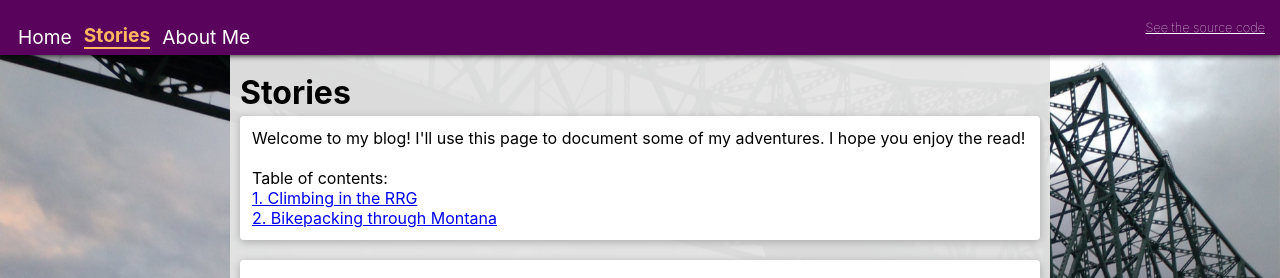
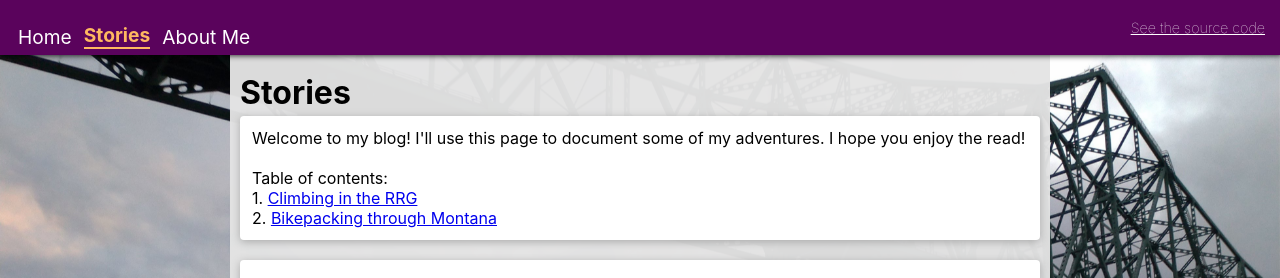
Before and after one commit to harkinsmax/max-personal-site, a React (Create React App) app in the folder max-site/: page /blog in a window 1280 px wide. Shown: the top 278 px of the page. Built offline with nearby package versions, Linux system fonts and the light colour scheme.

Commit message:
style tweaks

```diff
--- a/max-site/src/components/blog/blog.tsx
+++ b/max-site/src/components/blog/blog.tsx
@@ -26,7 +26,7 @@ const Blog: FC = () => {
       <div>Welcome to my blog! I'll use this page to document some of my adventures. I hope you enjoy the read!<br /><br /></div>
       <div>Table of contents:</div>
       {posts.map((post, index) => {
-        return <div key={index}><a href={`#${index}`}>{`${index + 1}. ${post.title}`}</a></div>;
+        return <div key={index}>{`${index + 1}. `}<a href={`#${index}`}>{post.title}</a></div>;
       })}
     </Card>
 
--- a/max-site/src/components/shared/navBar.module.scss
+++ b/max-site/src/components/shared/navBar.module.scss
@@ -36,7 +36,7 @@ $background-color-nav-bar: #5a035c;
 
   .sourceLink {
     color: white;
-    font-size: 0.8rem;
+    font-size: 0.9rem;
     font-weight: lighter;
     margin: 15px;
   }
```
